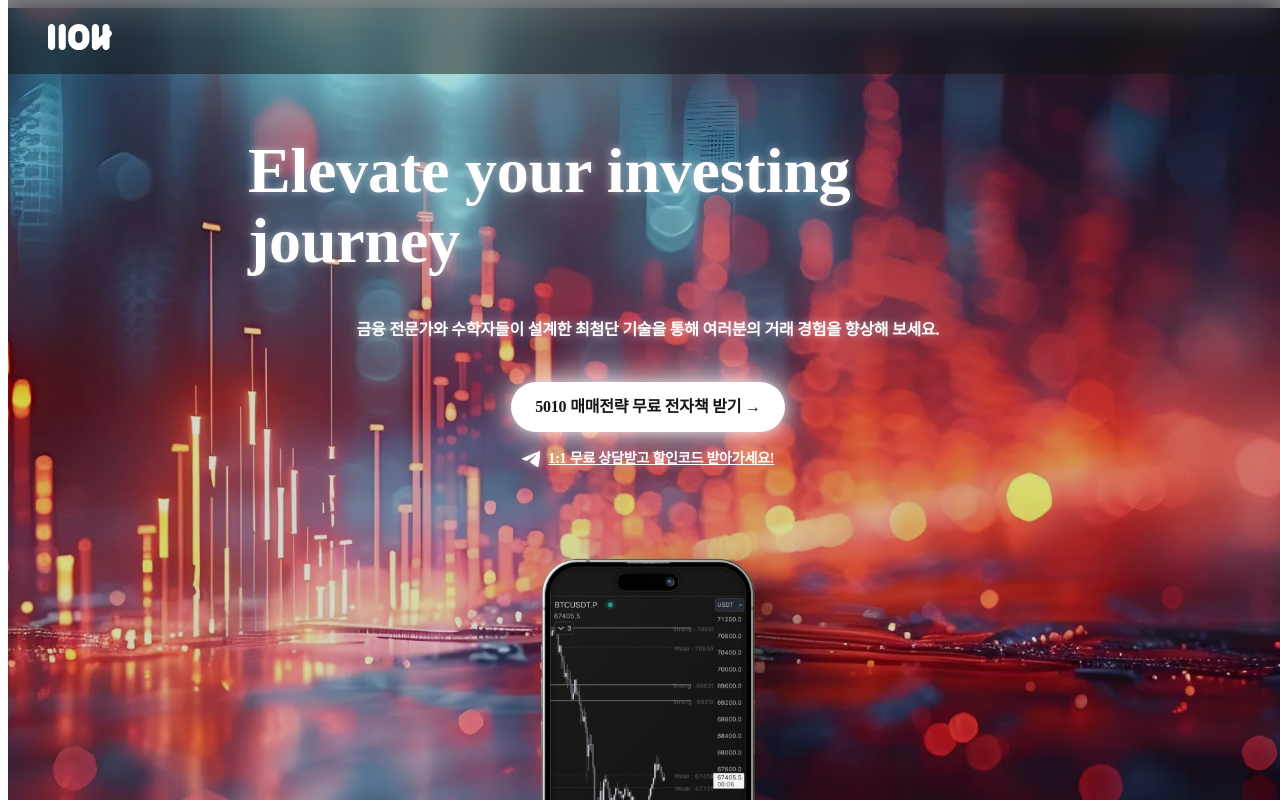
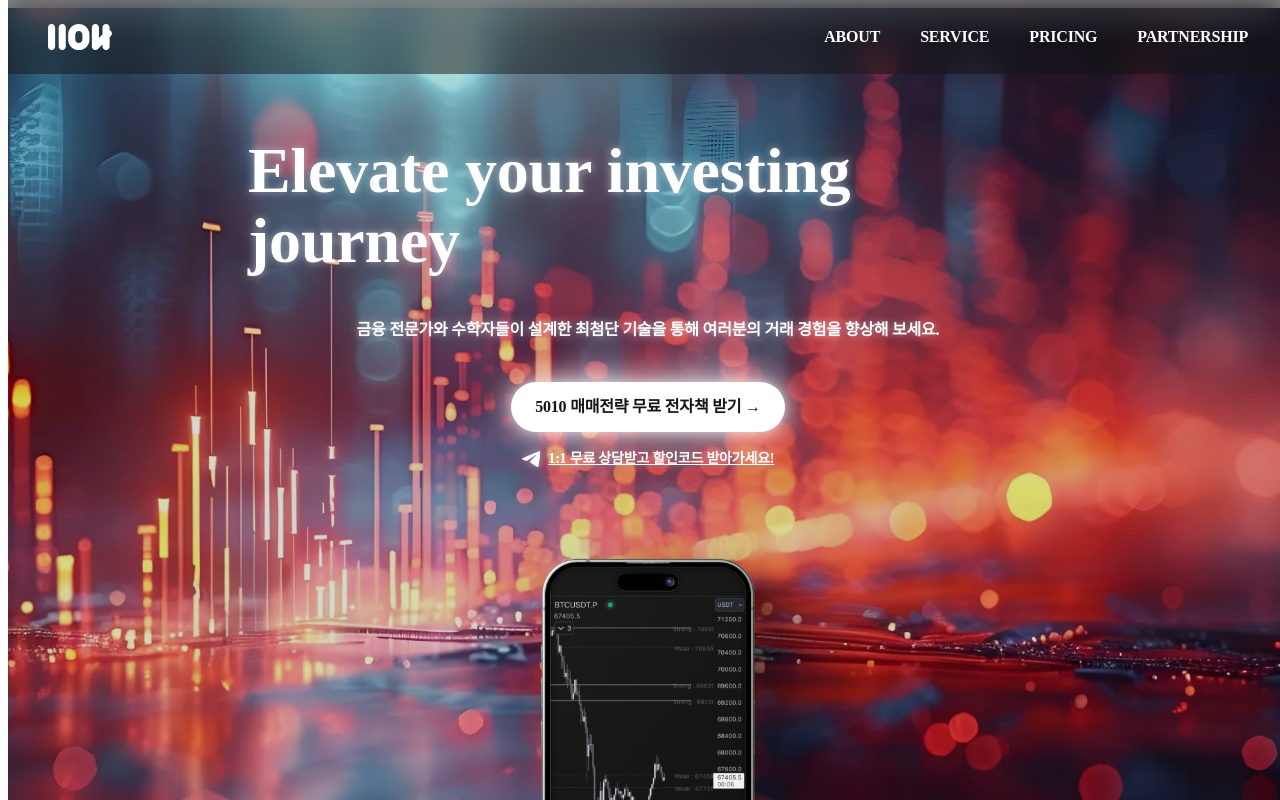
Before and after one commit to 5010-dev/1104-web, a React (Create React App) app: page / in a window 1280 px wide. Shown: the top 800 px of the page. Built offline with nearby package versions, Linux system fonts and the light colour scheme; a web font is replaced by a local one.

Commit message:
NavigationMenu component added

```diff
--- /dev/null
+++ b/src/components/feature/navigation-menu/navigation-menu-styles.ts
@@ -0,0 +1,30 @@
+import styled from 'styled-components'
+
+import { getTypography } from '../../../utils/typo.utils'
+import { getColour } from '../../../utils/colour.utils'
+
+import { NavigationMenuContainerProps } from './navigation-menu.types'
+
+type Props = NavigationMenuContainerProps
+
+export const NavigationMenuContainer = styled.div<Props>`
+	width: ${({ theme }) => theme.layout.container.width};
+
+	display: flex;
+	flex-direction: ${({ $deviceType }) =>
+		$deviceType === 'desktop' ? 'row' : 'column'};
+	justify-content: flex-start;
+	align-items: flex-start;
+	gap: ${({ theme }) => theme.layout.section.gutter};
+
+	margin: ${({ theme, $deviceType }) =>
+		$deviceType === 'desktop' ? '0' : `${theme.layout.container.gutter} 0`};
+
+	.menu-link {
+		text-decoration: none;
+
+		${({ theme }) => getTypography(theme, 'subheading')}
+		line-height: 100%;
+		color: ${({ theme }) => getColour(theme, 'neutral', 'secondary', 'active')};
+	}
+`
--- /dev/null
+++ b/src/components/feature/navigation-menu/navigation-menu.component.tsx
@@ -0,0 +1,26 @@
+import { Link } from 'react-router-dom'
+
+import { useDeviceTypeStore } from '../../../store/deviceTypeStore'
+
+import { NavigationMenuContainer } from './navigation-menu-styles'
+
+export default function NavigationMenu() {
+	const deviceType = useDeviceTypeStore((state) => state.deviceType)
+
+	return (
+		<NavigationMenuContainer $deviceType={deviceType}>
+			<Link className="menu-link" to="/">
+				<span>ABOUT</span>
+			</Link>
+			<Link className="menu-link" to="/">
+				<span>SERVICE</span>
+			</Link>
+			<Link className="menu-link" to="/">
+				<span>PRICING</span>
+			</Link>
+			<Link className="menu-link" to="/">
+				<span>PARTNERSHIP</span>
+			</Link>
+		</NavigationMenuContainer>
+	)
+}
--- /dev/null
+++ b/src/components/feature/navigation-menu/navigation-menu.types.ts
@@ -0,0 +1,5 @@
+import { DeviceType } from '../../../store/deviceTypeStore'
+
+export type NavigationMenuContainerProps = {
+	$deviceType: DeviceType
+}
--- a/src/components/global/navigation/navigation.component.tsx
+++ b/src/components/global/navigation/navigation.component.tsx
@@ -7,13 +7,16 @@ import { faBars } from '@fortawesome/free-solid-svg-icons'
 
 import { useDeviceTypeStore } from '../../../store/deviceTypeStore'
 
+import { NavigationContainer } from './navigation.styles'
+
 import { ReactComponent as Logo } from '../../../assets/logo/1104-logo-white.svg'
-import { NavigationContainer } from './navigation.styles'
+import NavigationMenu from '../../feature/navigation-menu/navigation-menu.component'
 
 export default function Navigation() {
 	const deviceType = useDeviceTypeStore((state) => state.deviceType)
 
-	const [isScrolled, setIsScrolled] = useState(false)
+	const [isMenuOpen, setIsMenuOpen] = useState<boolean>(false)
+	const [isScrolled, setIsScrolled] = useState<boolean>(false)
 	const { scrollYProgress } = useScroll()
 
 	const handleLogoClick = (e: MouseEvent<HTMLAnchorElement>): void =>
@@ -22,9 +25,8 @@ export default function Navigation() {
 			behavior: 'smooth',
 		})
 
-	const handleMenuClick = (e: MouseEvent<HTMLButtonElement>): void => {
-		console.log('menu clicked')
-	}
+	const handleMenuClick = (e: MouseEvent<HTMLButtonElement>): void =>
+		setIsMenuOpen((prevState) => !prevState)
 
 	useEffect(() => {
 		scrollYProgress.on('change', (latest) => {
@@ -36,12 +38,18 @@ export default function Navigation() {
 		})
 	}, [scrollYProgress])
 
+	useEffect(() => {
+		deviceType === 'desktop' && setIsMenuOpen(false)
+	}, [deviceType])
+
 	return (
 		<NavigationContainer
 			$deviceType={deviceType}
 			$isOverlaped={true}
 			$isScrolled={isScrolled}
+			$isMenuOpen={isMenuOpen}
 		>
+			<div id="nav-bar">
 				<div className="nav-bar-container" id="nav-bar-left-container">
 					<Link id="home-link" to="/" onClick={handleLogoClick}>
 						<Logo id="logo" />
@@ -56,8 +64,12 @@ export default function Navigation() {
 						>
 							<FontAwesomeIcon icon={faBars} />
 						</button>
-				) : null}
+					) : (
+						<NavigationMenu />
+					)}
 				</div>
+			</div>
+			{isMenuOpen ? <NavigationMenu /> : null}
 		</NavigationContainer>
 	)
 }
--- a/src/components/global/navigation/navigation.styles.ts
+++ b/src/components/global/navigation/navigation.styles.ts
@@ -17,9 +17,10 @@ export const NavigationContainer = styled(motion.header)<Props>`
 	z-index: 10;
 
 	display: flex;
-	flex-direction: row;
-	justify-content: space-between;
-	align-items: center;
+	flex-direction: column;
+	justify-content: flex-start;
+	align-items: flex-start;
+	gap: ${({ theme }) => theme.layout.section.gutter};
 
 	padding: ${({ theme, $deviceType }) =>
 		`${getDeviceTypePadding(
@@ -45,6 +46,22 @@ export const NavigationContainer = styled(motion.header)<Props>`
 					)};
 			  `}
 	transition: background-color 0.25s;
+
+	${({ theme, $isMenuOpen }) =>
+		$isMenuOpen &&
+		css`
+			background-color: ${hexToRgba(theme.colour.neutral.primary.active, 0.5)};
+			-webkit-backdrop-filter: blur(1rem);
+			backdrop-filter: blur(1rem);
+		`}
+
+	div#nav-bar {
+		width: ${({ theme }) => theme.layout.container.width};
+
+		display: flex;
+		flex-direction: row;
+		justify-content: space-between;
+		align-items: center;
 
 		div.nav-bar-container {
 			display: flex;
@@ -85,4 +102,5 @@ export const NavigationContainer = styled(motion.header)<Props>`
 		div#nav-bar-right-container {
 			width: auto;
 		}
+	}
 `
--- a/src/components/global/navigation/navigation.types.ts
+++ b/src/components/global/navigation/navigation.types.ts
@@ -4,4 +4,5 @@ export type NavigationContainerProps = {
 	$deviceType: DeviceType
 	$isOverlaped?: boolean
 	$isScrolled?: boolean
+	$isMenuOpen: boolean
 }
```
Lines whose indentation alone changed are shown as unchanged.
